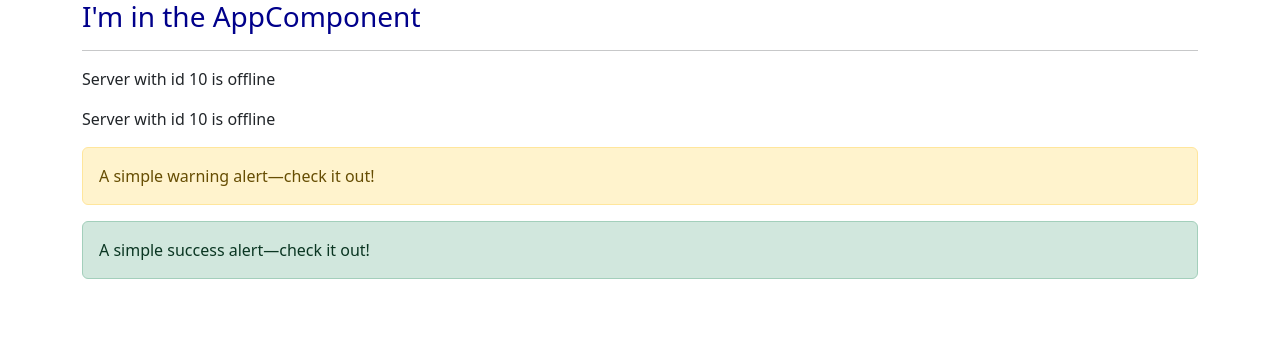
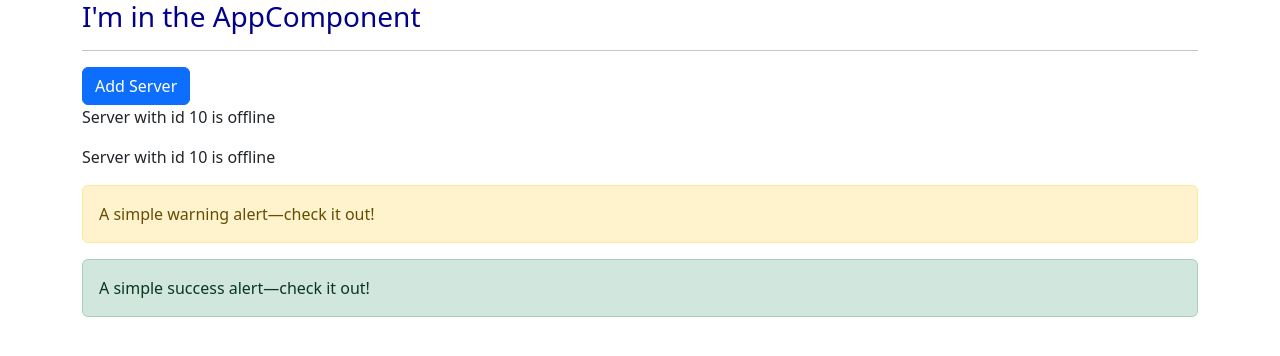
Before and after one commit to developerwill/angular-learning, an Angular app: page / in a window 1280 px wide. Shown: the top 356 px of the page. Built offline with nearby package versions, Linux system fonts and the light colour scheme.

Commit message:
Property binding

```diff
--- a/src/app/servers/servers.component.html
+++ b/src/app/servers/servers.component.html
@@ -1,2 +1,4 @@
+<button class="btn btn-primary" [disabled]="!allowNewServer">Add Server</button>
+
 <app-server />
 <app-server />
--- a/src/app/servers/servers.component.ts
+++ b/src/app/servers/servers.component.ts
@@ -7,6 +7,13 @@
     templateUrl: './servers.component.html',
     styleUrls: ['./servers.component.css']
 })
+
 export class ServersComponent {
+    allowNewServer: boolean = false;
 
+    constructor() {
+        setTimeout(() => {
+            this.allowNewServer = true;
+        }, 2000);
+    }
 }
```
